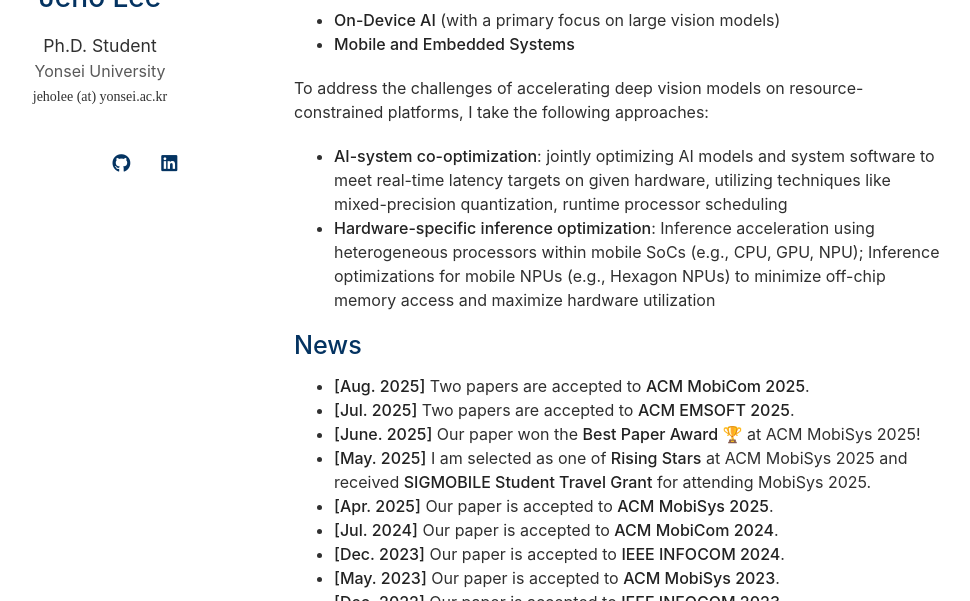
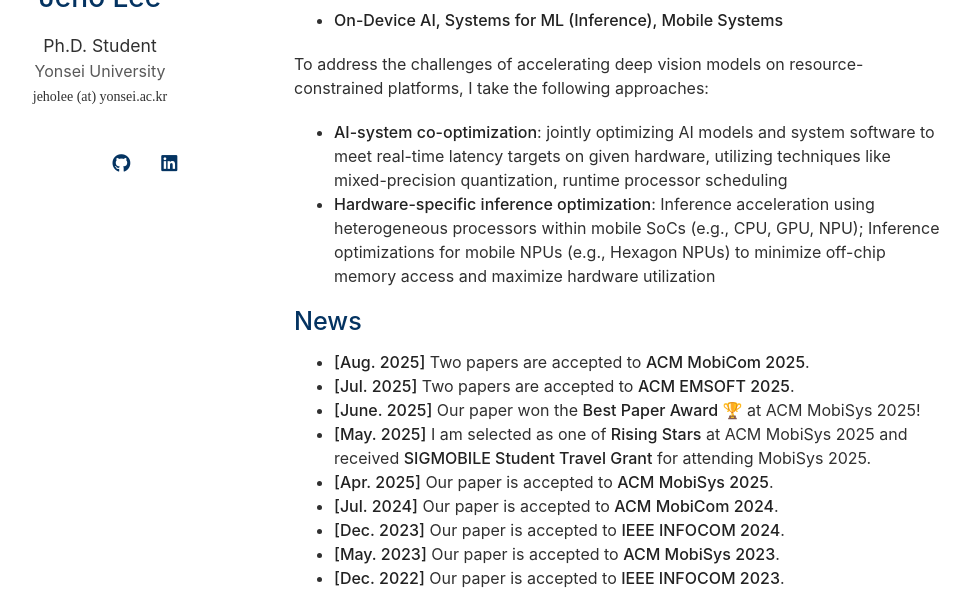
Before and after one commit to jeho-lee/jeho-lee.github.io, a Jekyll site: the page built from index.md, in a window 1280 px wide and 900 px high, cut to the strip 299-900 px from the top of the window. Shown: the whole strip, without its empty margins (176-1146 px from the left). Built offline with Jekyll 4.4.1, drawn with Linux system fonts in a browser that asks for light colours; nearby versions of some CDN libraries; a style sheet for code colours, icons or effects is not loaded; our own code applies the rules of GitHub Pages for plain Markdown files.

Commit message:
Update research interests in index.md
Refine research interests and focus areas.

```diff
--- a/index.md
+++ b/index.md
@@ -6,8 +6,7 @@ layout: homepage
 
 I am a Ph.D. student at Yonsei University, working under the supervision of <u><strong><a href="https://mobed.yonsei.ac.kr/">Prof. Hojung Cha</a></strong></u>. My research focuses on building real-time, on-device vision AI systems for mobile and edge platforms, enabling next-generation spatial computing applications such as AR/XR and autonomous systems. My core research interests include:
 
-- **On-Device AI** (with a primary focus on large vision models)
-- **Mobile and Embedded Systems**
+- **On-Device AI, Systems for ML (Inference), Mobile Systems**
 
 To address the challenges of accelerating deep vision models on resource-constrained platforms, I take the following approaches:
 
```
